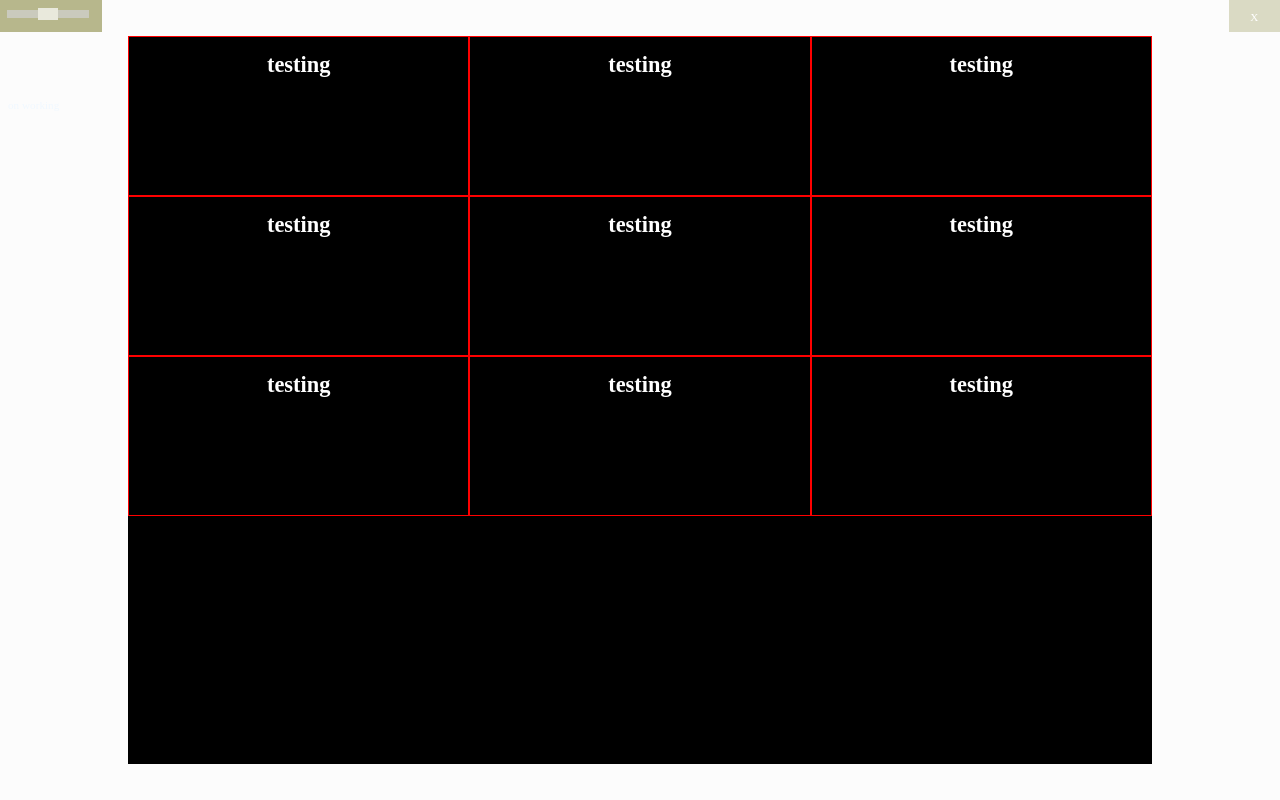
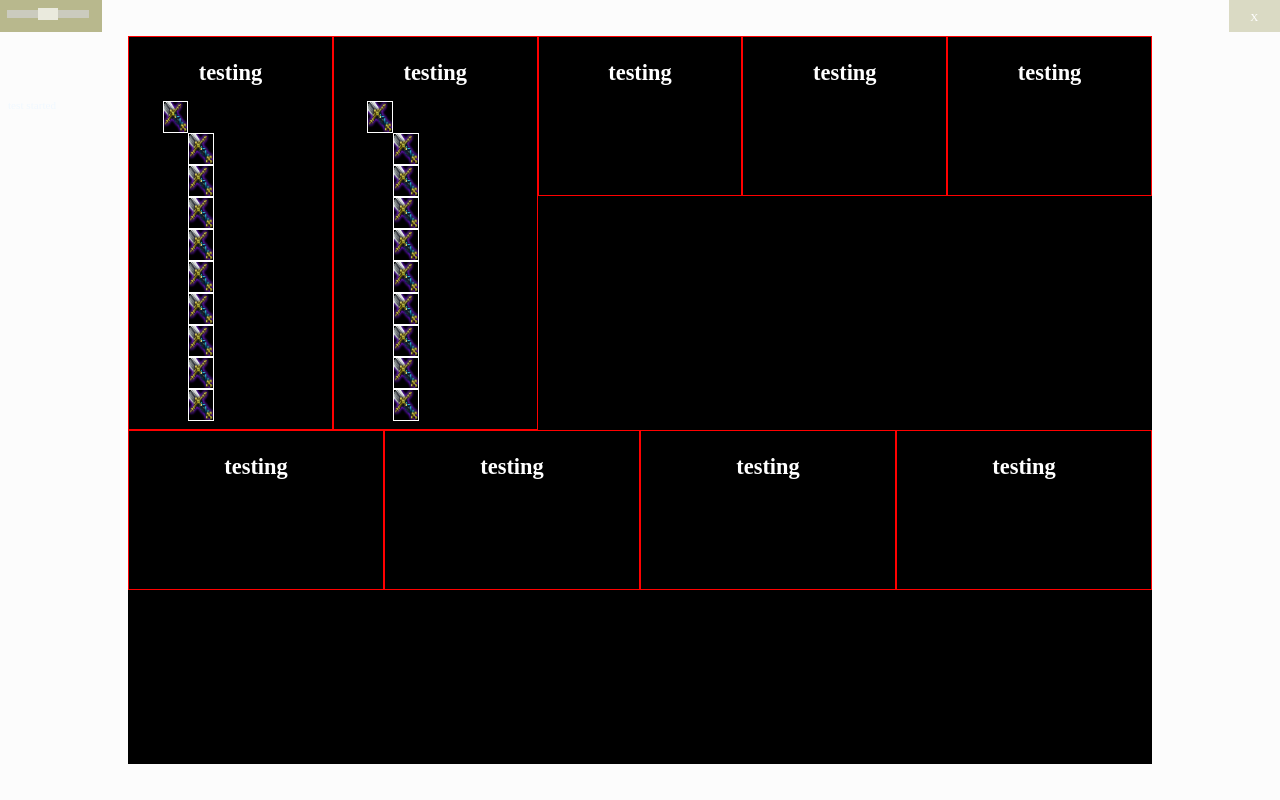
Before and after one commit to jimwei6/TFT-overlay, an Electron app: page public/index.html in a window 1280 px wide. Drawn offline with nearby package versions, Linux system fonts and the light colour scheme; no server answers.

Commit message:
included jquery and also item lines dynamic. Created function for item line rendereing.

```diff
--- a/package.json
+++ b/package.json
@@ -19,5 +19,7 @@
   "devDependencies": {
     "electron": "^6.0.9"
   },
-  "dependencies": {}
+  "dependencies": {
+    "jquery": "^3.4.1"
+  }
 }
--- a/public/index.html
+++ b/public/index.html
@@ -2,6 +2,7 @@
 <html lang="en">
 <head id="head">
     <link rel="stylesheet" type="text/css" href="style.css">
+    <script>window.$ = window.jQuery = require('jquery');</script>
 
     <template>
         <div class="infoBox" id="Origins"  style="display: none">
@@ -134,38 +135,107 @@
     <!-- <template> -->
         <div class="infoBox" id="Itemizations">
             <div class="row">
-                <div class="col-4">
+                <div class="col-20">
+                    <svg id="overlay">
+                        <line id="line1" style="stroke:white; stroke-width:2"></line>
+                    </svg>
+
                     <h1 class="nameDisplay">testing</h1>
+
+                    <div class="mainItem">
+                        <img id="firstDiv" class="itemIcon" src="../resources/itemIcons/B._F._Sword.png">
+                    </div>
+
+                    <div class="subItem">
+                        <img class="itemIcon" src="../resources/itemIcons/B._F._Sword.png">
+                    </div>
+                   <div class="subItem">
+                        <img class="itemIcon" src="../resources/itemIcons/B._F._Sword.png">
+                    </div>
+                    <div class="subItem">
+                        <img class="itemIcon" src="../resources/itemIcons/B._F._Sword.png">
+                    </div>
+                    <div class="subItem">
+                        <img class="itemIcon" src="../resources/itemIcons/B._F._Sword.png">
+                    </div>
+                    <div class="subItem">
+                        <img class="itemIcon" src="../resources/itemIcons/B._F._Sword.png">
+                    </div>
+                    <div class="subItem">
+                        <img class="itemIcon" src="../resources/itemIcons/B._F._Sword.png">
+                    </div>
+                    <div class="subItem">
+                        <img class="itemIcon" src="../resources/itemIcons/B._F._Sword.png">
+                    </div>
+                    <div class="subItem">
+                        <img class="itemIcon" src="../resources/itemIcons/B._F._Sword.png">
+                    </div>
+                    <div class="subItem">
+                        <img id="lastDiv" class="itemIcon" src="../resources/itemIcons/B._F._Sword.png">
+                    </div>
                 </div>
-                <div class="col-4">
+                <div class="col-20">
+                        <svg id="overlay">
+                            <line id="line2" style="stroke:white; stroke-width:2"></line>
+                        </svg>
+
+                        <h1 class="nameDisplay">testing</h1>
+
+                        <div class="mainItem">
+                            <img id="firstDiv2" class="itemIcon" src="../resources/itemIcons/B._F._Sword.png">
+                        </div>
+
+                        <div class="subItem">
+                            <img class="itemIcon" src="../resources/itemIcons/B._F._Sword.png">
+                        </div>
+                       <div class="subItem">
+                            <img class="itemIcon" src="../resources/itemIcons/B._F._Sword.png">
+                        </div>
+                        <div class="subItem">
+                            <img class="itemIcon" src="../resources/itemIcons/B._F._Sword.png">
+                        </div>
+                        <div class="subItem">
+                            <img class="itemIcon" src="../resources/itemIcons/B._F._Sword.png">
+                        </div>
+                        <div class="subItem">
+                            <img class="itemIcon" src="../resources/itemIcons/B._F._Sword.png">
+                        </div>
+                        <div class="subItem">
+                            <img class="itemIcon" src="../resources/itemIcons/B._F._Sword.png">
+                        </div>
+                        <div class="subItem">
+                            <img class="itemIcon" src="../resources/itemIcons/B._F._Sword.png">
+                        </div>
+                        <div class="subItem">
+                            <img class="itemIcon" src="../resources/itemIcons/B._F._Sword.png">
+                        </div>
+                        <div class="subItem">
+                            <img id="lastDiv2" class="itemIcon" src="../resources/itemIcons/B._F._Sword.png">
+                        </div>
+                    </div>
+                <div class="col-20">
                     <h1 class="nameDisplay">testing</h1>
                     </div>
-                <div class="col-4">
+                <div class="col-20">
+                    <h1 class="nameDisplay">testing</h1>
+                    </div>
+                <div class="col-20">
                     <h1 class="nameDisplay">testing</h1>
                     </div>
             </div>
             <div class="row">
-                <div class="col-4">
+                <div class="col-3">
                     <h1 class="nameDisplay">testing</h1>
                     </div>
-                <div class="col-4">
+                <div class="col-3">
                     <h1 class="nameDisplay">testing</h1>
                     </div>
-                <div class="col-4">
+                <div class="col-3">
                     <h1 class="nameDisplay">testing</h1>
                 </div>
-
-            </div>
-            <div class="row">
-                <div class="col-4">
+                <div class="col-3">
                     <h1 class="nameDisplay">testing</h1>
-                    </div>
-                <div class="col-4">
-                    <h1 class="nameDisplay">testing</h1>
-                    </div>
-                <div class="col-4">
-                    <h1 class="nameDisplay">testing</h1>
-                    </div>
+                </div>
 
             </div>
 
@@ -189,18 +259,18 @@
         </div>
     </div>
 </head>
-<body id="body" onkeydown="showSheet(event)" onkeyup="hideSheet(event)">
+<body id="body" onkeydown="showSheet(event)" onkeyup="hideSheet(event)" onresize="manageLines()">
     <p style="color: aliceblue" id ="testMessage"></p>
 
-
-
+    <p style="color: aliceblue" id ="testMessage2"></p>
+    <p style="color: aliceblue" id ="testMessage3"></p>
 
     <!-- <script src="class.js"></script>
     <script src="origins.js"></script> -->
 
 
     <script>
-        document.getElementById("testMessage").innerHTML = "on working"
+        //document.getElementById("testMessage").innerHTML = "on working"
         const electron = require('electron')
         const remote = electron.remote
         var mouseEnable = false;
@@ -263,7 +333,7 @@
 
             if(event.key == "c")
             {
-               // document.getElementById("testMessage").innerHTML = "c pressed";
+               //
                 document.getElementById("Classes").style.display = "block";
                 document.getElementById("Origins").style.display = "none";
                 cDown = true
@@ -273,7 +343,47 @@
 
     </script>
 
+    <script>
 
+        document.getElementById("testMessage").innerHTML = "test started"
+        var icon = $(".itemIcon")
+        var LINE = require('./lines.js')
+
+        function manageLines(){
+
+
+
+
+            var div1 = $('#firstDiv');
+            var div2 = $('#lastDiv');
+
+            var div3 = $('#firstDiv2');
+            var div4 = $('#lastDiv2');
+
+            var line1r = new LINE.itemLines(div1.offset().left, div1.offset().top, div1.offset().left, div2.offset().top, $('#line1'))
+            var line2r =new LINE.itemLines(div3.offset().left, div3.offset().top, div3.offset().left, div4.offset().top, $('#line2'))
+
+            var loil = [line1r, line2r, "empty"]
+
+            LINE.renderLines(loil);
+
+
+
+
+
+    //
+    //         //  document.getElementById("testMessage").innerHTML = pos1.left + " " + parseFloat(iconWidth)
+    //         line1
+    //             .attr('x1', (pos1.left + 0.5* parseFloat(icon.css('width'))))
+    //             .attr('y1', (pos1.top + parseFloat(icon.css('height'))))
+    //             .attr('x2', (pos1.left + 0.5* parseFloat(icon.css('width'))))
+    //             .attr('y2', (pos2.top + 0.5 * parseFloat(icon.css('height'))))
+
+        }
+    //    manageLines()
+
+
+    </script>
 
 </body>
 </html>
--- a/public/index.js
+++ b/public/index.js
@@ -20,8 +20,8 @@ function windowInit() {                 //set up the window and its defaults
         minWidth: 1280
     })
     mainWindow.maximize()
-    mainWindow.setIgnoreMouseEvents(true, {forward: true});
-}
+//     mainWindow.setIgnoreMouseEvents(true, {forward: true});
+ }
 
 function loadHTML(){                    //load index.html into the browser window
     mainWindow.loadURL(url.format({
--- /dev/null
+++ b/public/lines.js
@@ -0,0 +1,52 @@
+
+/// line is one of:
+// - (line start x, line start y, line end x, line end y)
+// interp. the beginning and ending on a line
+exports.itemLines = class itemLines{
+
+    constructor(Sx, Sy, Ex, Ey, hl){
+
+        this.startX = Sx;
+        this.startY = Sy;
+        this.endX = Ex;
+        this.endY = Ey;
+        this.id = hl;
+
+    }
+}
+
+
+function renderRec(loil){
+
+    if(loil[0] == "empty"|| loil[0] == undefined)
+    {
+
+        document.getElementById("testMessage").innerHTML = "broke out from nr"
+        return
+
+    }
+    else
+    {
+
+       loil[0].id
+            .attr('x1', (loil[0].startX + 0.5* parseFloat(icon.css('width'))))
+            .attr('y1', (loil[0].startY + parseFloat(icon.css('height'))))
+            .attr('x2', (loil[0].endX + 0.5* parseFloat(icon.css('width'))))
+            .attr('y2', (loil[0].endY + 0.5 * parseFloat(icon.css('height'))))
+
+
+        renderRec(loil.splice(1))
+
+    }
+}
+
+exports.renderLines = function(loil){
+
+    renderRec(loil)
+
+}
+
+// function getAllLines(){
+
+
+// }
--- a/public/style.css
+++ b/public/style.css
@@ -124,7 +124,7 @@ color: white;
 
   [class*="col-"] {
     float: left;
-    padding: 0vh;
+    padding: 1vh;
     min-height: 20vh;
     border: 1px solid red;
     text-align: center;
@@ -166,6 +166,7 @@ color: white;
 
   .col-1 {width: 8.33%;}
   .col-2 {width: 16.66%;}
+  .col-20{width: 20%;}
   .col-3 {width: 25%;}
   .col-4 {width: 33.33%;}
   .col-5 {width: 41.66%;}
@@ -176,6 +177,7 @@ color: white;
   .col-10 {width: 83.33%;}
   .col-11 {width: 91.66%;}
   .col-12 {width: 100%;}
+
 
   .champIcon{
     height: 7vh;
@@ -190,3 +192,32 @@ color: white;
     color: white;
     text-align: center;
   }
+ .itemIcon{
+   /* display: block; */
+   height: 4vh;
+   width: 2vw;
+   align-self: left;
+   border-style: solid;
+   border-color: #FFF;
+   border-width: 0.1vw;
+   -webkit-user-select: none;
+ }
+ .mainItem{
+   position: relative;
+   left: 2vw;
+   height: 4vh;
+   width: 2vw;
+ }
+ .subItem{
+   position: relative;
+   margin-left: 4vw;
+   height: 4vh;
+   width: 2vw;
+ }
+ #overlay{
+   position: fixed;
+   width: 100%;
+   height: 100%;
+   top: 0vh;
+   left: 0vw;
+ }
```
Also changed, not shown: 1 other file.
